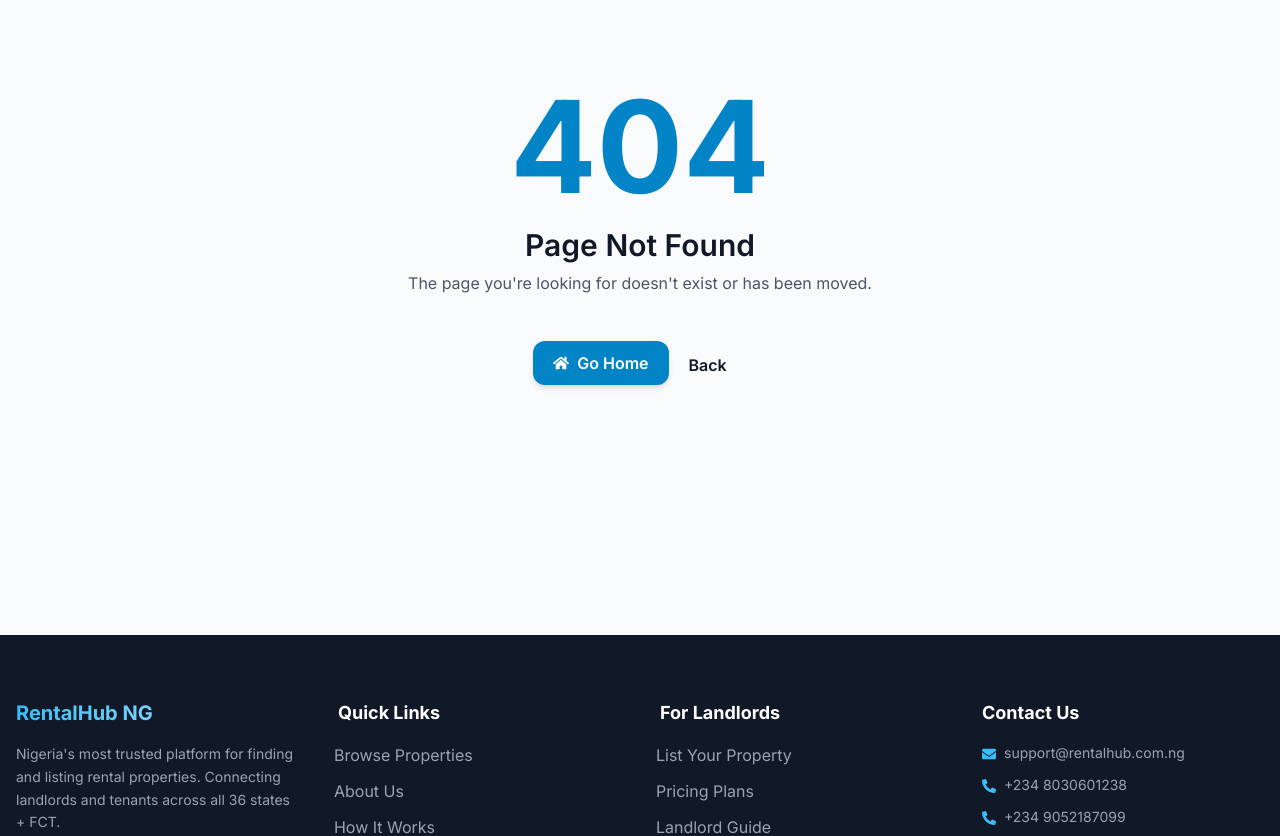
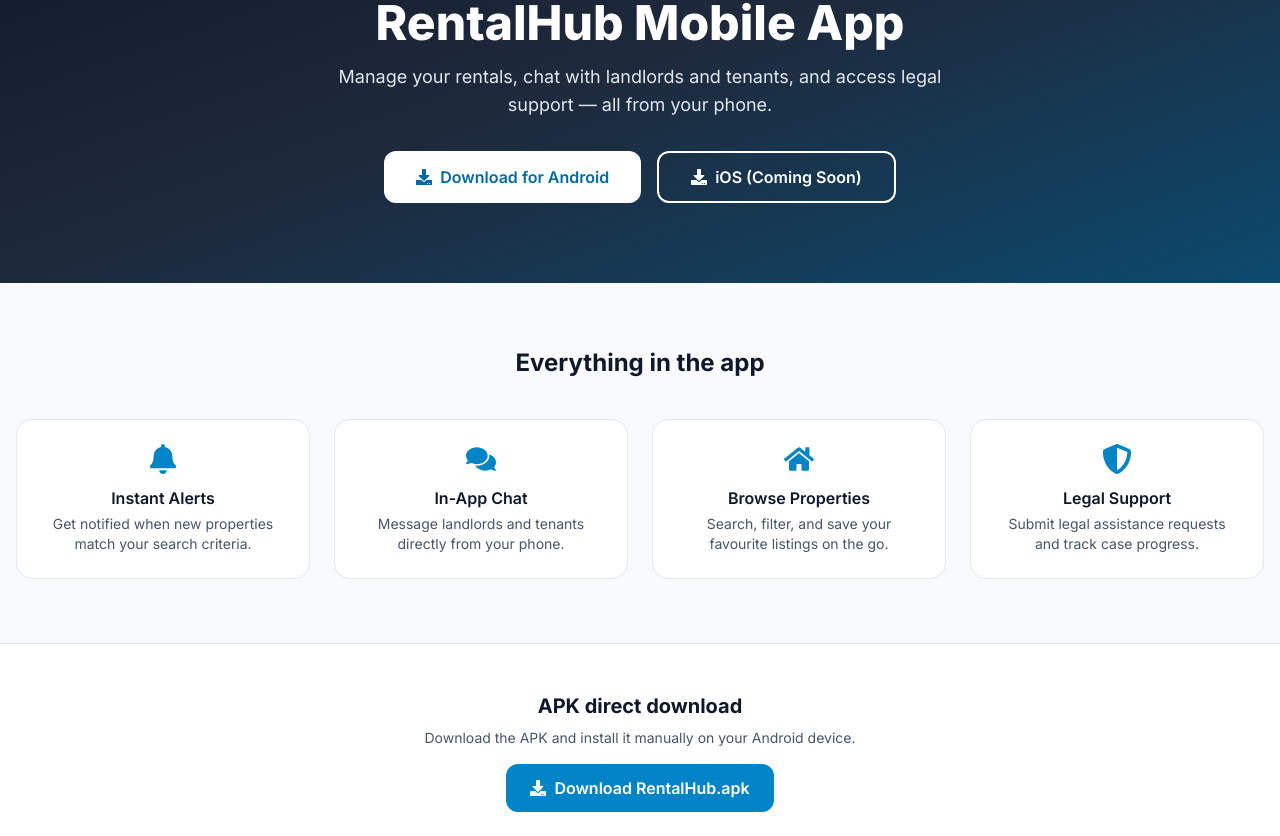
Before and after one commit to Mr-Simplicity-dev/RentalHub, a React (Create React App) app in the folder client/: page /mobile-app in a window 1280 px wide. Shown: the part 296-1132 px from the top of the page. Built offline with nearby package versions, Linux system fonts and the light colour scheme; no server answers.

Commit message:
make changes

```diff
--- a/client/src/pages/App.jsx
+++ b/client/src/pages/App.jsx
@@ -98,6 +98,7 @@ import LocationPage from './LocationPage';
 import NigeriaPage from './NigeriaPage';
 import AreaPage from './AreaPage';
 import LegalSupport from './LawyersDirectory';
+import MobileAppPage from './MobileAppPage';
 import FinancialAdminDashboard from './admin/FinancialAdminDashboard'; // ADD THIS LINE
 import SuperFinancialAdminDashboard from './admin/SuperFinancialAdminDashboard';
 import StateAdminDashboard from './admin/StateAdminDashboard';
@@ -683,6 +684,7 @@ function App() {
               <Route path="/agent/accept-invite" element={<AcceptAgentInvite />} />
               <Route path="/lawyers" element={<LegalSupport />} />
               <Route path="/legal-support" element={<LegalSupport />} />
+              <Route path="/mobile-app" element={<MobileAppPage />} />
               <Route path="/properties" element={<Properties />} />
               <Route path="/properties/:id" element={<PropertyDetail />} />
               <Route path="/transportation/book" element={<TransportationBooking />} />
--- a/client/src/pages/Home.jsx
+++ b/client/src/pages/Home.jsx
@@ -160,7 +160,7 @@ const Home = () => {
               <div className="w-10 h-10 rounded-full bg-primary-100 text-primary-700 flex items-center justify-center transition-transform duration-300 hover:scale-110">
                 <FaMobileAlt />
               </div>
-              <div className="cursor-pointer" onClick={() => { const url = androidAppUrl || iosAppUrl || 'https://rentalhub.ng/mobile-app'; window.open(url, '_blank', 'noopener,noreferrer'); }}>
+              <div className="cursor-pointer" onClick={() => { const url = androidAppUrl || iosAppUrl || '/mobile-app'; window.location.href = url; }}>
                 <p className="font-semibold text-gray-900">{t('home.app_prompt_title')}</p>
                 <p className="text-sm text-gray-600">
                   {t('home.app_prompt_text')}
@@ -442,7 +442,7 @@ const Home = () => {
             <p className="text-lg mb-4 text-primary-100">{t('home.download_app_cta')}</p>
             <div className="flex flex-col justify-center gap-3 sm:flex-row sm:gap-4">
               <a
-                href={androidAppUrl || 'https://rentalhub.ng/mobile-app'}
+                href={androidAppUrl || '/mobile-app'}
                 target="_blank"
                 rel="noopener noreferrer"
                 className="w-full rounded-lg bg-white px-8 py-3 font-semibold text-primary-600 transition-all duration-300 hover:-translate-y-0.5 hover:bg-gray-100 hover:shadow-lg sm:w-auto inline-flex items-center justify-center gap-2"
@@ -463,7 +463,7 @@ const Home = () => {
               )}
               <button
                 type="button"
-                onClick={() => shareViaWhatsApp(androidAppUrl || 'https://rentalhub.ng/mobile-app')}
+                onClick={() => shareViaWhatsApp(androidAppUrl || '/mobile-app')}
                 className="w-full rounded-lg border-2 border-white px-8 py-3 font-semibold transition-all duration-300 hover:-translate-y-0.5 hover:bg-green-600 hover:shadow-lg sm:w-auto inline-flex items-center justify-center gap-2"
               >
                 <FaWhatsapp />
--- /dev/null
+++ b/client/src/pages/MobileAppPage.jsx
@@ -0,0 +1,71 @@
+import React from 'react';
+import { FaMobileAlt, FaDownload, FaShieldAlt, FaBell, FaComments, FaHome } from 'react-icons/fa';
+
+const MobileAppPage = () => {
+  const features = [
+    { icon: <FaBell />, title: 'Instant Alerts', desc: 'Get notified when new properties match your search criteria.' },
+    { icon: <FaComments />, title: 'In-App Chat', desc: 'Message landlords and tenants directly from your phone.' },
+    { icon: <FaHome />, title: 'Browse Properties', desc: 'Search, filter, and save your favourite listings on the go.' },
+    { icon: <FaShieldAlt />, title: 'Legal Support', desc: 'Submit legal assistance requests and track case progress.' },
+  ];
+
+  return (
+    <div className="min-h-screen bg-slate-50">
+      <section className="bg-gradient-to-br from-slate-900 via-slate-800 to-primary-900 text-white">
+        <div className="container mx-auto px-4 py-20 text-center">
+          <FaMobileAlt className="mx-auto text-6xl mb-6 text-primary-300" />
+          <h1 className="text-4xl font-extrabold md:text-5xl mb-4">RentalHub Mobile App</h1>
+          <p className="text-lg text-slate-200 max-w-2xl mx-auto mb-8">
+            Manage your rentals, chat with landlords and tenants, and access legal support — all from your phone.
+          </p>
+          <div className="flex flex-col sm:flex-row justify-center gap-4">
+            <a
+              href="/api/downloads/app"
+              className="inline-flex items-center justify-center gap-2 bg-white text-primary-700 px-8 py-3 rounded-xl font-semibold hover:bg-gray-100 transition"
+            >
+              <FaDownload />
+              Download for Android
+            </a>
+            <a
+              href={process.env.REACT_APP_IOS_APP_URL || '#'}
+              className={`inline-flex items-center justify-center gap-2 border-2 border-white px-8 py-3 rounded-xl font-semibold text-white hover:bg-white/10 transition ${!process.env.REACT_APP_IOS_APP_URL ? 'opacity-60 cursor-not-allowed' : ''}`}
+              onClick={(e) => { if (!process.env.REACT_APP_IOS_APP_URL) e.preventDefault(); }}
+            >
+              <FaDownload />
+              iOS (Coming Soon)
+            </a>
+          </div>
+        </div>
+      </section>
+
+      <section className="container mx-auto px-4 py-16">
+        <h2 className="text-2xl font-bold text-slate-900 text-center mb-10">Everything in the app</h2>
+        <div className="grid md:grid-cols-2 lg:grid-cols-4 gap-6">
+          {features.map((f, i) => (
+            <div key={i} className="bg-white rounded-2xl border border-slate-200 p-6 text-center">
+              <div className="text-3xl text-primary-600 mb-3 flex justify-center">{f.icon}</div>
+              <h3 className="font-semibold text-slate-900 mb-1">{f.title}</h3>
+              <p className="text-sm text-slate-600">{f.desc}</p>
+            </div>
+          ))}
+        </div>
+      </section>
+
+      <section className="bg-white border-t border-slate-200 py-12">
+        <div className="container mx-auto px-4 text-center">
+          <h2 className="text-xl font-bold text-slate-900 mb-2">APK direct download</h2>
+          <p className="text-sm text-slate-600 mb-4">Download the APK and install it manually on your Android device.</p>
+          <a
+            href="/api/downloads/app"
+            className="inline-flex items-center gap-2 bg-primary-600 text-white px-6 py-3 rounded-xl font-semibold hover:bg-primary-700 transition"
+          >
+            <FaDownload />
+            Download RentalHub.apk
+          </a>
+        </div>
+      </section>
+    </div>
+  );
+};
+
+export default MobileAppPage;
```
